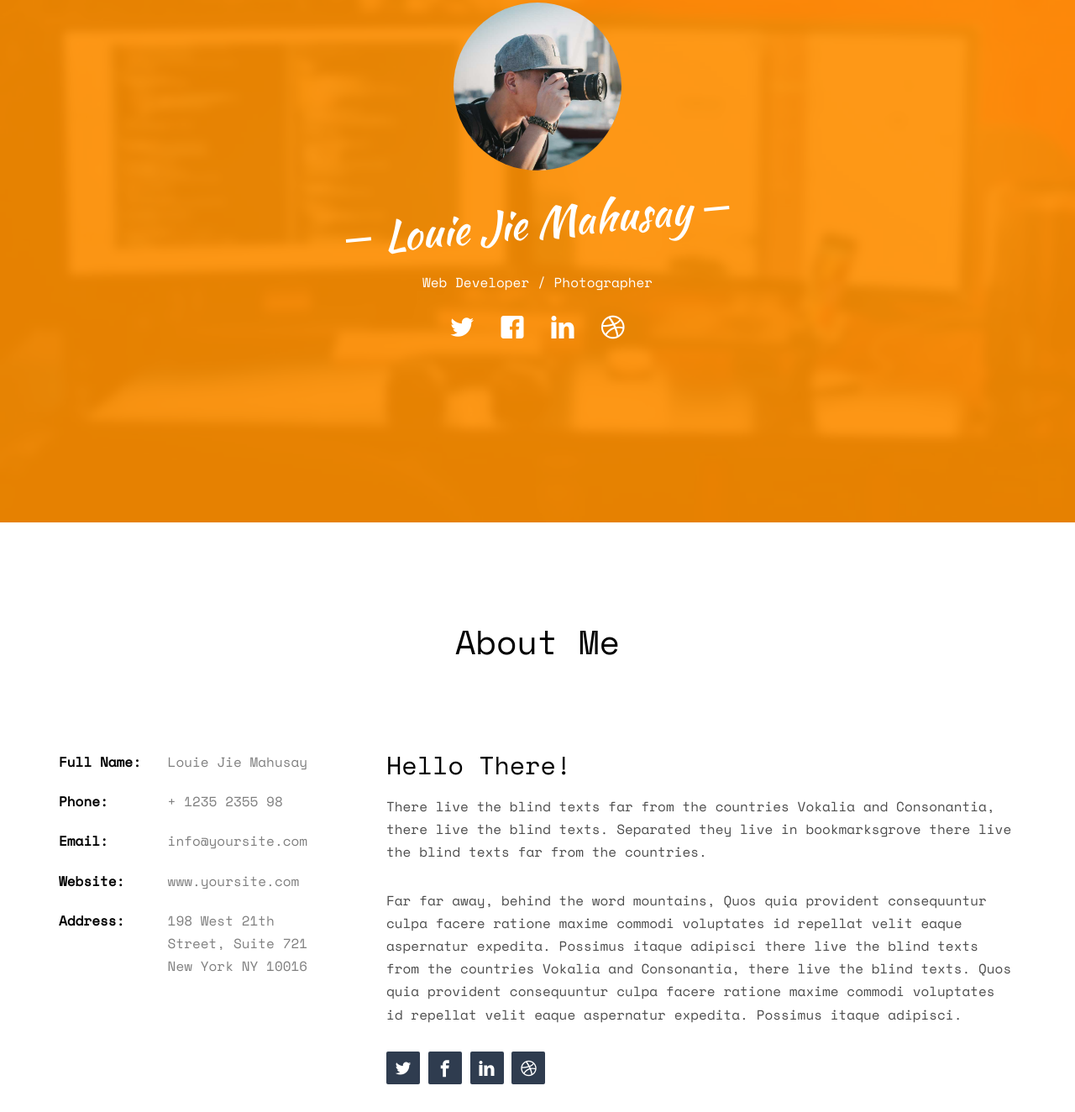
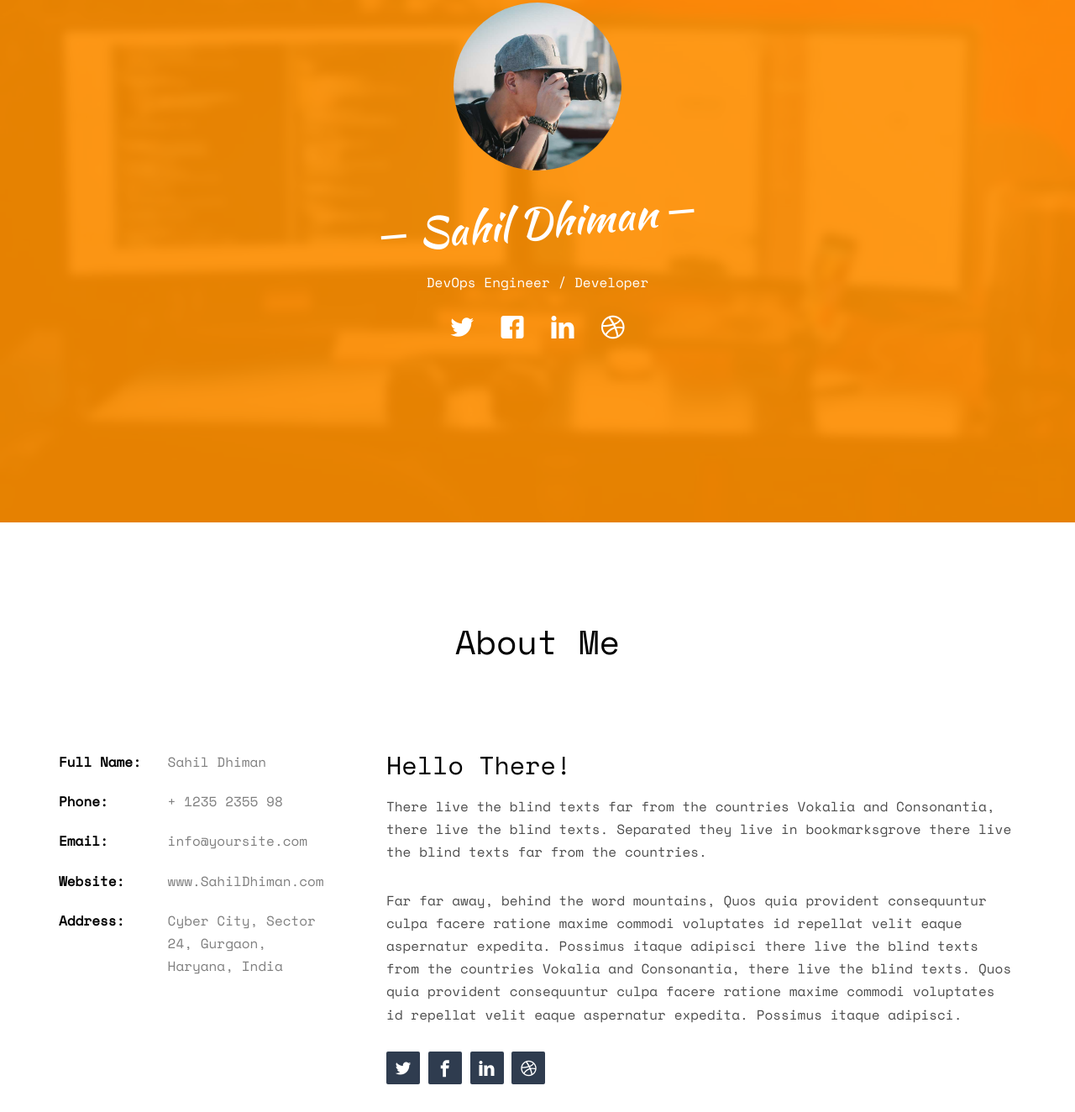
Before and after one commit to unboxgoodies/sahildhiman, a plain HTML site: page index.html in a window 1280 px wide. Shown: the part 178-1502 px from the top of the page at 84% size. Drawn offline with nearby package versions, Linux system fonts and the light colour scheme; some packages are replaced by stand-ins of ours; no server answers; files whose address does not match are found by name.

Commit message:
Minor Changes Done to index.html

```diff
--- a/index.html
+++ b/index.html
@@ -68,8 +68,8 @@
 					<div class="display-t js-fullheight">
 						<div class="display-tc js-fullheight animate-box" data-animate-effect="fadeIn">
 							<div class="profile-thumb" style="background: url(images/user-3.jpg);"></div>
-							<h1><span>Louie Jie Mahusay</span></h1>
-							<h3><span>Web Developer / Photographer</span></h3>
+							<h1><span>Sahil Dhiman</span></h1>
+							<h3><span>DevOps Engineer / Developer</span></h3>
 							<p>
 								<ul class="fh5co-social-icons">
 									<li><a href="#"><i class="icon-twitter2"></i></a></li>
@@ -95,11 +95,11 @@
 			<div class="row">
 				<div class="col-md-4">
 					<ul class="info">
-						<li><span class="first-block">Full Name:</span><span class="second-block">Louie Jie Mahusay</span></li>
+						<li><span class="first-block">Full Name:</span><span class="second-block">Sahil Dhiman</span></li>
 						<li><span class="first-block">Phone:</span><span class="second-block">+ 1235 2355 98</span></li>
 						<li><span class="first-block">Email:</span><span class="second-block">info@yoursite.com</span></li>
-						<li><span class="first-block">Website:</span><span class="second-block">www.yoursite.com</span></li>
-						<li><span class="first-block">Address:</span><span class="second-block">198 West 21th Street, Suite 721 New York NY 10016</span></li>
+						<li><span class="first-block">Website:</span><span class="second-block">www.SahilDhiman.com</span></li>
+						<li><span class="first-block">Address:</span><span class="second-block">Cyber City, Sector 24, Gurgaon, Haryana, India</span></li>
 					</ul>
 				</div>
 				<div class="col-md-8">
```
